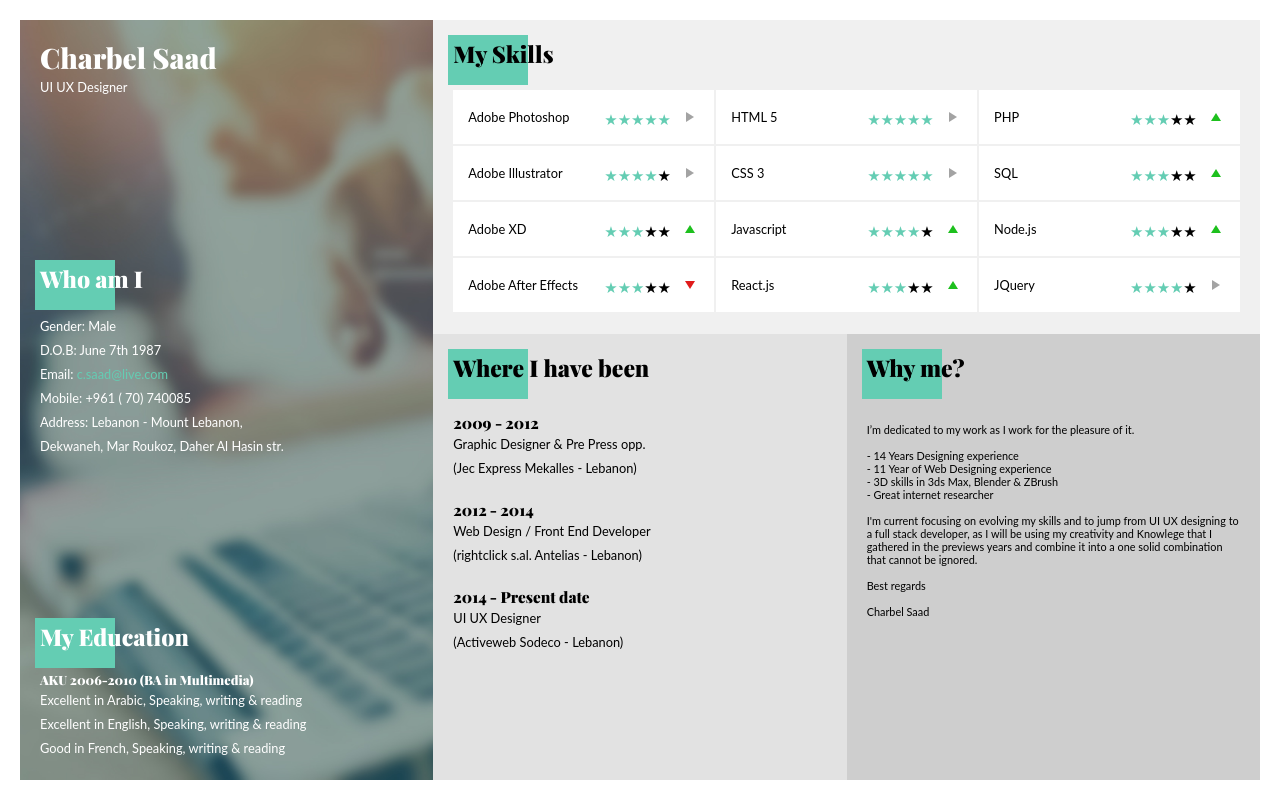
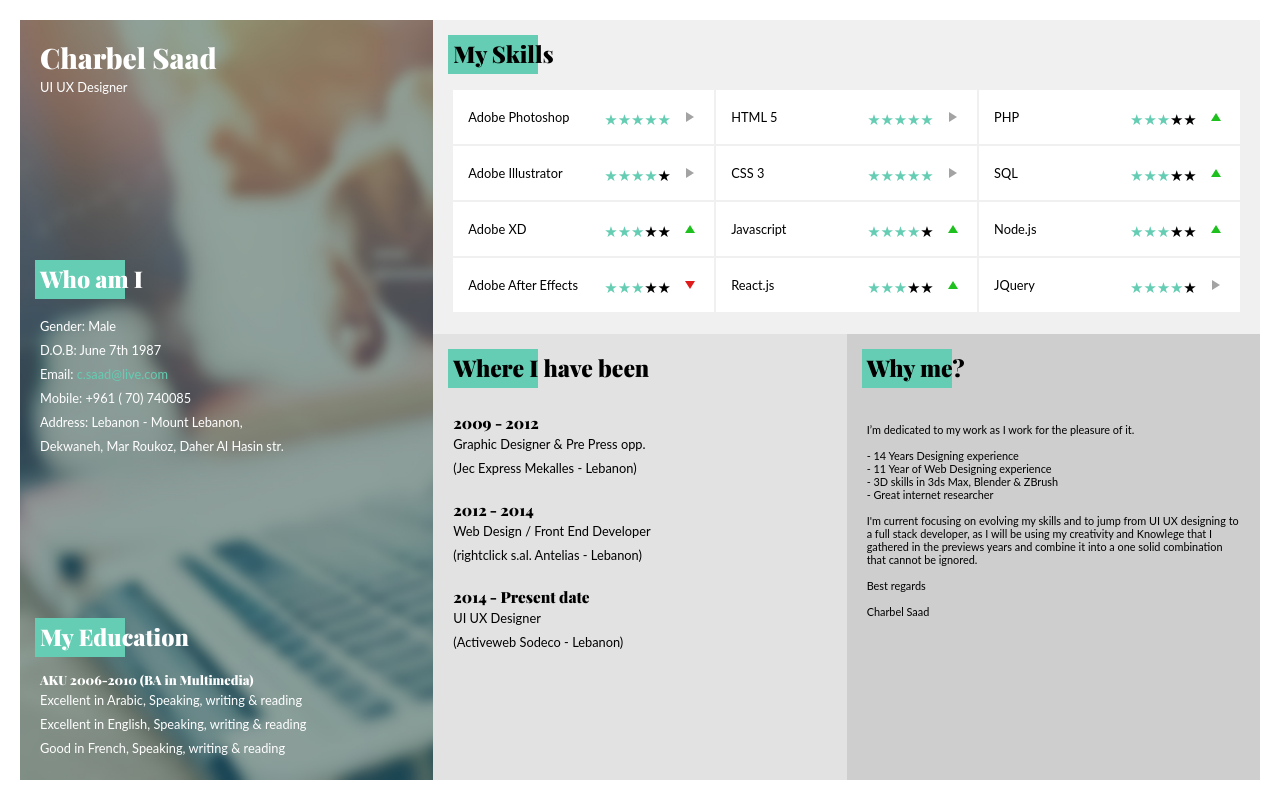
Before and after one commit to cybta/resume, a plain HTML site: page index.html in a window 1280 px wide. Drawn offline with nearby package versions, Linux system fonts and the light colour scheme.

Commit message:
fixing css

```diff
--- a/css/style.css
+++ b/css/style.css
@@ -311,7 +311,9 @@ div[data-lvl="1"] .stars > span.icon-star:nth-child(n+2){
 
 .title:before{
 	width: 80px;
-	height: 50px;
+	height: 100%;
+	padding: 5px;
+	box-sizing: initial;
 	background: #64cdb3;
 	position: absolute;
 	top: -5px;
```
